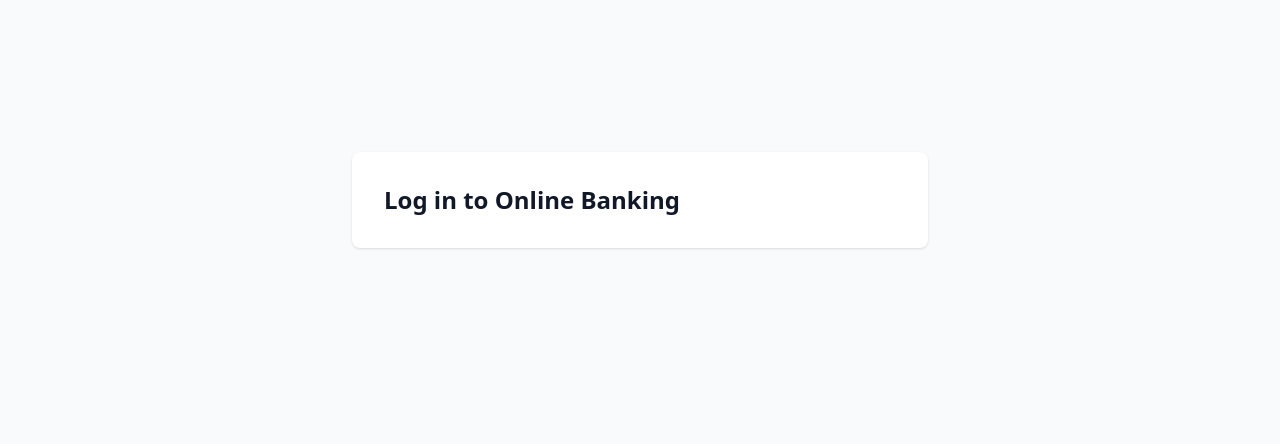
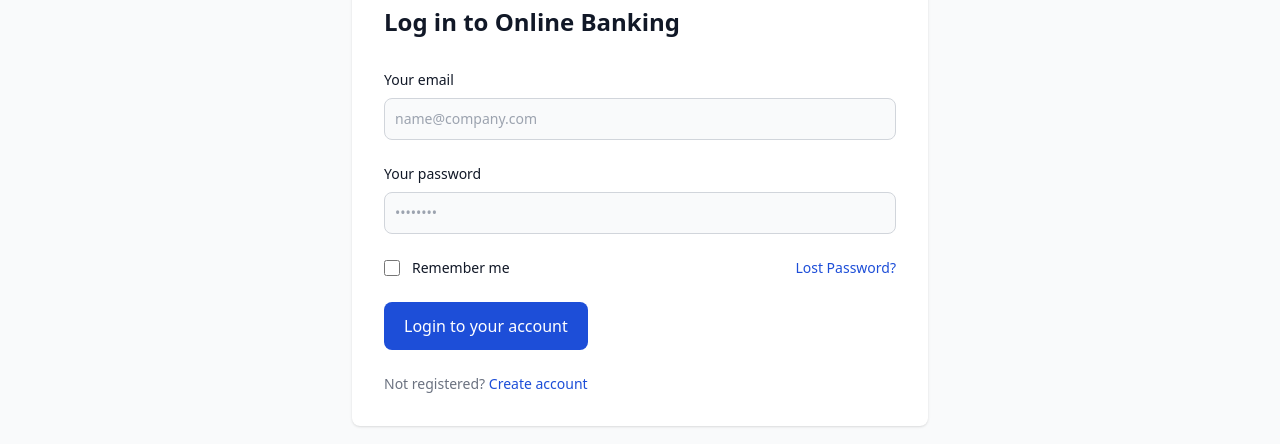
Before and after one commit to mattpanyor/thames-trust, a React (Vite) app: page /login in a window 1280 px wide. Shown: the part 304-748 px from the top of the page. Built offline with nearby package versions, Linux system fonts and the light colour scheme.

Commit message:
Add Login UI and button component

```diff
--- /dev/null
+++ b/src/components/button/Button.jsx
@@ -0,0 +1,11 @@
+export function Button() {
+  return (
+    <>
+      <button
+        type="submit"
+        className="w-full rounded-lg bg-blue-700 px-5 py-3 text-center text-base font-medium text-white hover:bg-blue-800 focus:ring-4 focus:ring-blue-300 dark:bg-blue-600 dark:hover:bg-blue-700 dark:focus:ring-blue-800 sm:w-auto">
+        Login to your account
+      </button>
+    </>
+  );
+}
--- /dev/null
+++ b/src/features/user/components/login/LoginForm.jsx
@@ -0,0 +1,66 @@
+import { Button } from "../../../../components/button/Button";
+
+
+export function LoginForm() {
+  return (
+    <>
+      <form className="mt-8 space-y-6" action="#">
+        <div>
+          <label
+            htmlFor="email"
+            className="mb-2 block text-sm font-medium text-gray-900 dark:text-white">
+            Your email
+          </label>
+          <input
+            type="email"
+            name="email"
+            id="email"
+            className="block w-full rounded-lg border border-gray-300 bg-gray-50 p-2.5 text-gray-900 focus:border-blue-500 focus:ring-blue-500 dark:border-gray-600 dark:bg-gray-700 dark:text-white dark:placeholder-gray-400 dark:focus:border-blue-500 dark:focus:ring-blue-500 sm:text-sm"
+            placeholder="name@company.com"
+            required=""
+          />
+        </div>
+        <div>
+          <label
+            htmlFor="password"
+            className="mb-2 block text-sm font-medium text-gray-900 dark:text-white">
+            Your password
+          </label>
+          <input
+            type="password"
+            name="password"
+            id="password"
+            placeholder="••••••••"
+            className="block w-full rounded-lg border border-gray-300 bg-gray-50 p-2.5 text-gray-900 focus:border-blue-500 focus:ring-blue-500 dark:border-gray-600 dark:bg-gray-700 dark:text-white dark:placeholder-gray-400 dark:focus:border-blue-500 dark:focus:ring-blue-500 sm:text-sm"
+            required=""
+          />
+        </div>
+        <div className="flex items-start">
+          <div className="flex h-5 items-center">
+            <input
+              id="remember"
+              aria-describedby="remember"
+              name="remember"
+              type="checkbox"
+              className="focus:ring-3 h-4 w-4 rounded border-gray-300 bg-gray-50 focus:ring-blue-300 dark:border-gray-600 dark:bg-gray-700 dark:ring-offset-gray-800 dark:focus:ring-blue-600"
+              required=""
+            />
+          </div>
+          <div className="ml-3 text-sm">
+            <label htmlFor="remember" className="font-medium text-gray-900 dark:text-white">
+              Remember me
+            </label>
+          </div>
+          <a href="#" className="ml-auto text-sm text-blue-700 hover:underline dark:text-blue-500">
+            Lost Password?
+          </a>
+        </div>
+        <Button />
+        <div className="text-sm font-medium text-gray-500 dark:text-gray-400">
+          Not registered?{' '}
+          <a className="text-blue-700 hover:underline dark:text-blue-500">Create account</a>
+        </div>
+      </form>
+    </>
+  );
+}
--- a/src/routes/Login.jsx
+++ b/src/routes/Login.jsx
@@ -1,4 +1,5 @@
 import { NavbarFullWidthLayout } from 'src/layouts';
+import { LoginForm } from '../features/user/components/login/LoginForm';
 
 export function Login() {
   return (
@@ -10,7 +11,7 @@ export function Login() {
               <h2 className="text-2xl font-bold text-gray-900 dark:text-white">
                 Log in to Online Banking
               </h2>
-              {/* Login Form  */}
+              <LoginForm />
             </div>
           </div>
         </NavbarFullWidthLayout>
```
Also changed, not shown: package.json (+6 -1 lines), 1 other file (tests, documents, lock files or other folders).
